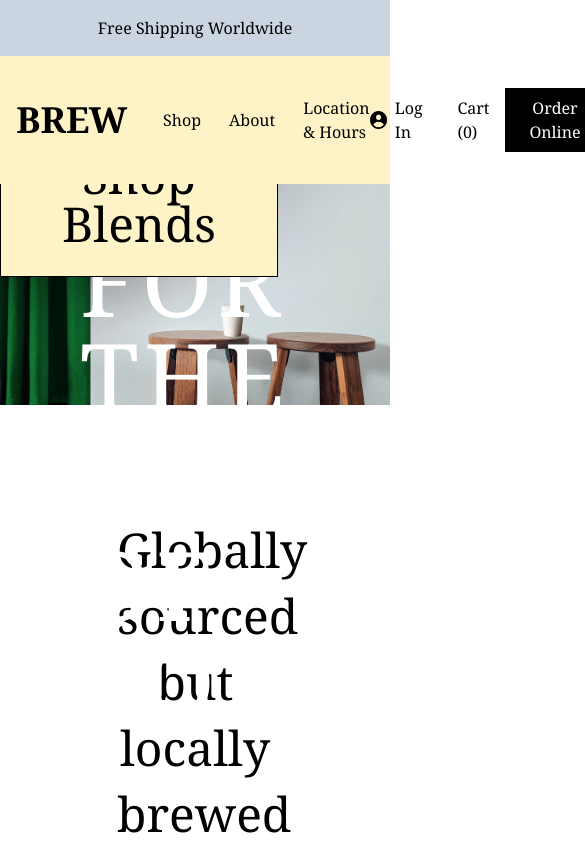
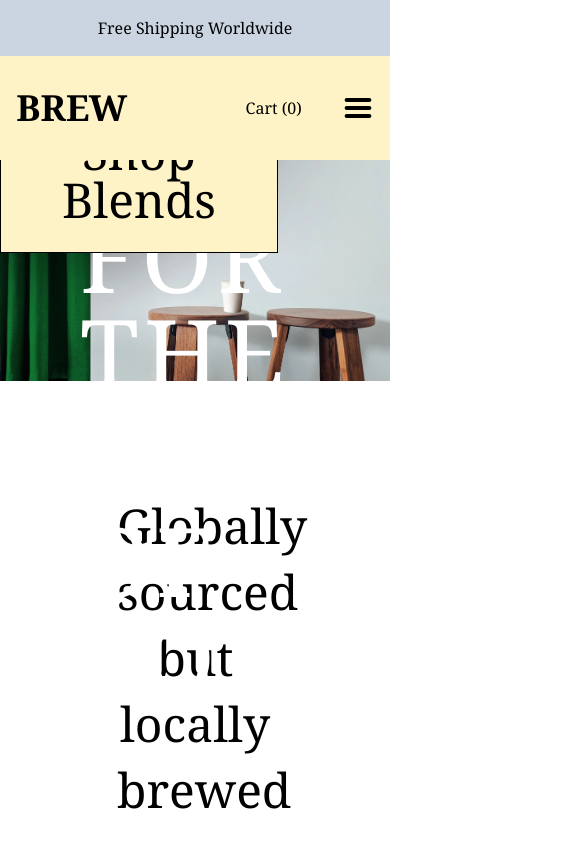
Before and after one commit to fcbvttn123/tailwindcss-coffee-shop, a website: page src/index.html in a window 390 px wide. Shown: the top 844 px of the page, 585 px wide, since content can reach past the window. Drawn offline with nearby package versions, Linux system fonts and the light colour scheme.

Commit message:
Mobile Design Update
Header is Done

```diff
--- a/src/index.html
+++ b/src/index.html
@@ -19,18 +19,22 @@
         <div class="w-full bg-amber-100 py-8">
             <div class="w-11/12 max-w-screen-2xl mx-auto flex items-center justify-between">
                 <a href="#" class="font-bold text-4xl">BREW</a>
-                <div class="flex items-center justify-between gap-x-7 mr-auto ml-9">
+                <div class="phone890:hidden flex items-center justify-between gap-x-7 mr-auto ml-9">
                     <a class="hover:text-lime-700 transition-all duration-500" href="#">Shop</a>
                     <a class="hover:text-lime-700 transition-all duration-500" href="#">About</a>
                     <a class="hover:text-lime-700 transition-all duration-500" href="#">Location & Hours</a>
                 </div>
-                <div class="flex items-center justify-between">
+                <div class="phone890:hidden flex items-center justify-between">
                     <a class="flex items-center justify-between gap-x-2" href="#">
                         <div class="w-6"><img class="object-cover w-full h-full" src="./images/profile.png" alt=""></div>
                         <p class="hover:text-lime-700 transition-all duration-500">Log In</p>
                     </a>
                     <a href="#" class="mr-4 ml-7">Cart (0)</a>
                     <button class="bg-black text-white px-6 py-2 flex items-center justify-center hover:bg-lime-700 hover:text-amber-100 transition-all duration-500">Order Online</button>
+                </div>
+                <a href="#" class="ml-auto mr-10 hidden phone890:block">Cart (0)</a>
+                <div class="hidden phone890:block">
+                    <img src="./images/burger-bar.png" alt="">
                 </div>
             </div>
         </div>
--- a/tailwind.config.js
+++ b/tailwind.config.js
@@ -2,7 +2,19 @@
 module.exports = {
   content: ["./src/**/*.{html,js}"],
   theme: {
-    extend: {},
+    extend: {
+      height: {
+        128: "30rem"
+      }
+    },
+    screens: {
+      phone890: {
+        max: "890px"
+      },
+      phone1000: {
+        max: "1000px"
+      }
+    }
   },
   plugins: [],
 }
```
Also changed, not shown: src/images/burger-bar.png (added), src/output.css.
